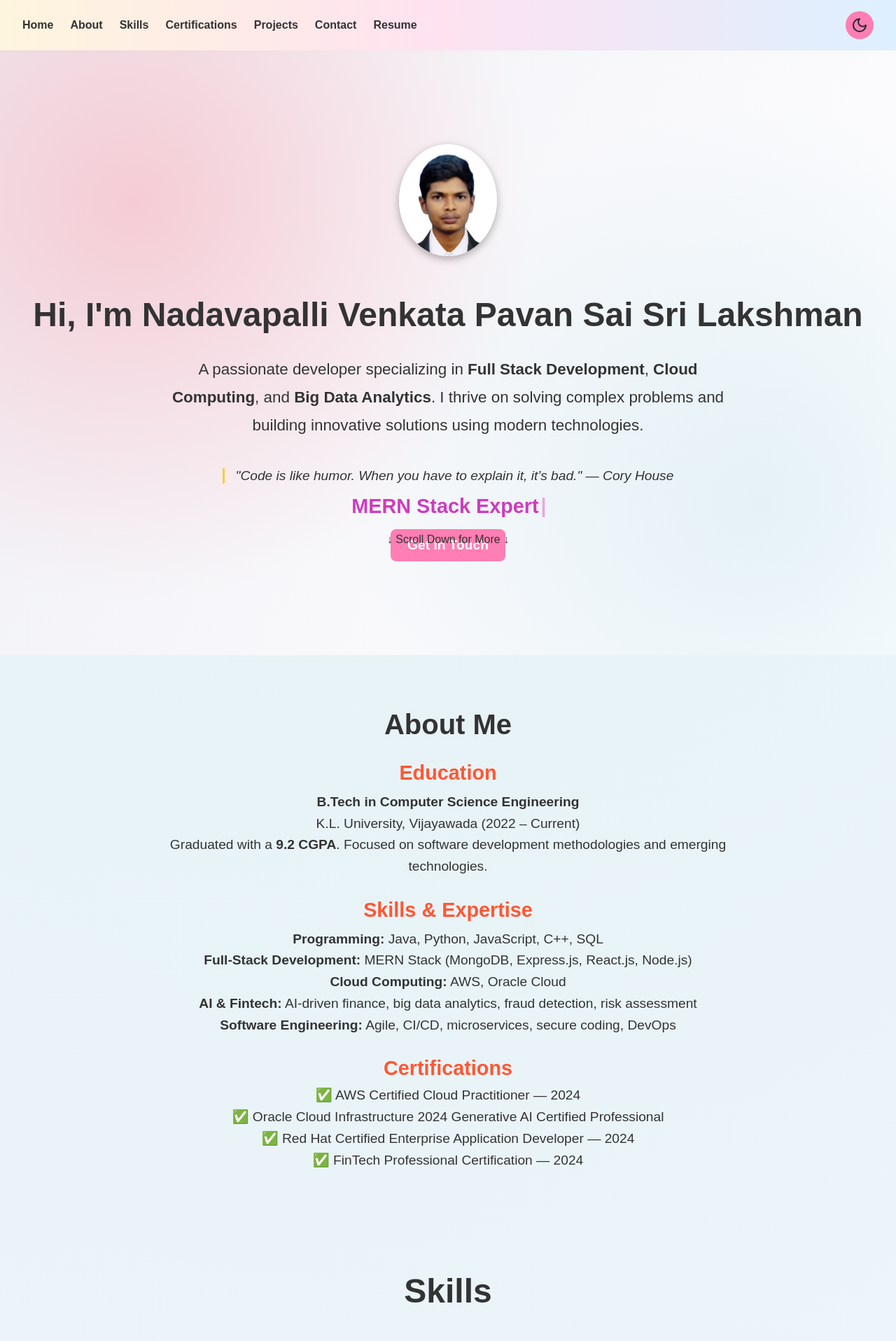
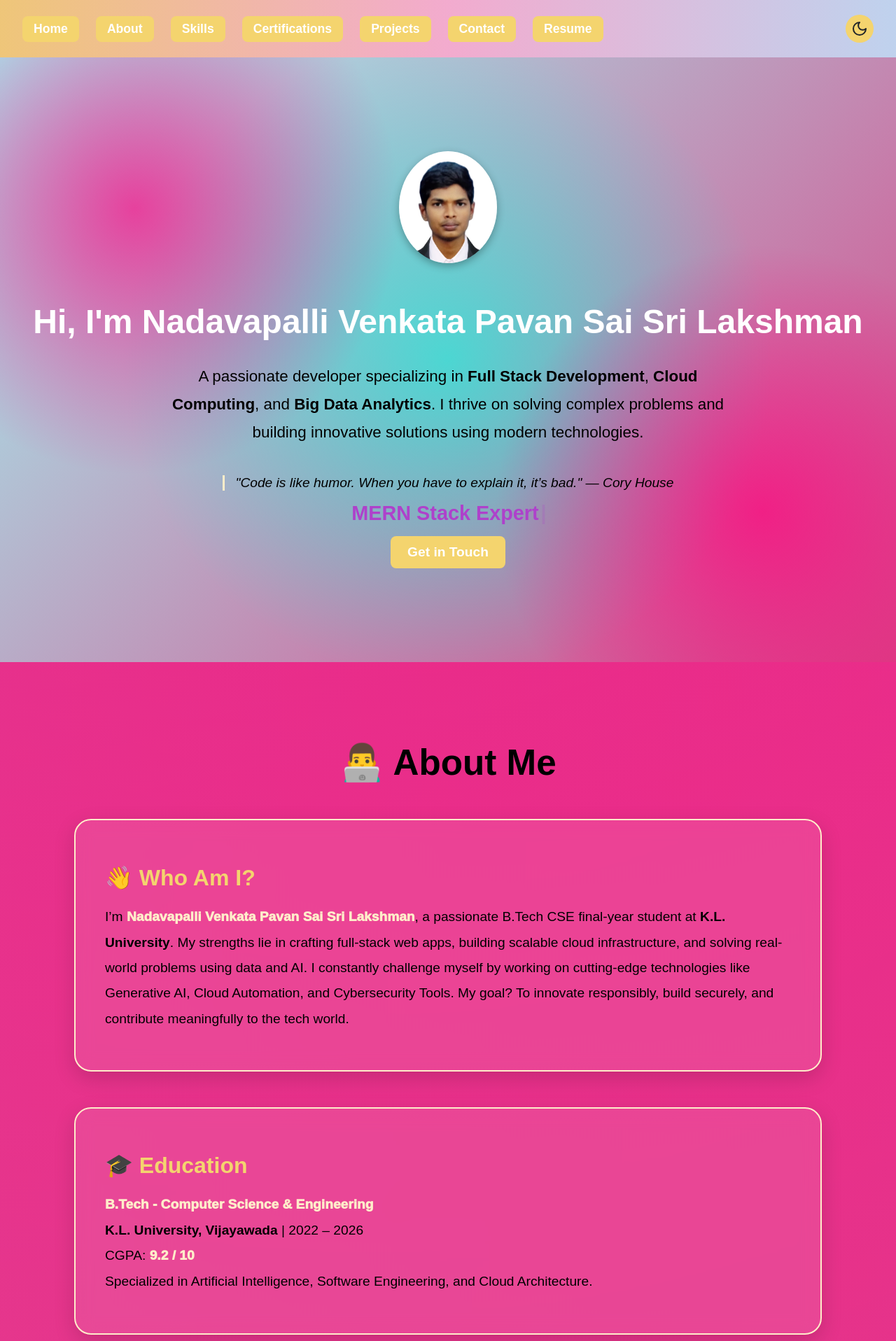
Before and after one commit to LAKSHMAN-NADAVAPALLI/Lakshman_portfolio, a React (Create React App) app in the folder my-portfolio/: page / in a window 1280 px wide. Shown: the top 1916 px of the page at 70% size. Built offline with nearby package versions, Linux system fonts and the light colour scheme.

Commit message:
Preview update of portfolio for review

```diff
--- a/my-portfolio/public/index.html
+++ b/my-portfolio/public/index.html
@@ -2,7 +2,7 @@
 <html lang="en">
   <head>
     <meta charset="utf-8" />
-    <link rel="icon" href="%PUBLIC_URL%my_resume_photo-removebg-preview(1).png" />
+    <link rel="icon" href="%PUBLIC_URL%final_favicon_32x32.png" />
     <meta name="viewport" content="width=device-width, initial-scale=1" />
     <meta name="theme-color" content="#000000" />
     <meta
--- a/my-portfolio/src/App.js
+++ b/my-portfolio/src/App.js
@@ -1,6 +1,8 @@
 import React, { useState, useMemo, useEffect } from "react";
 import { Routes, Route, Navigate } from "react-router-dom";
 import styled, { ThemeProvider, createGlobalStyle } from "styled-components";
+
+// Import components and pages
 import Navbar from "./components/Navbar";
 import Home from "./pages/Home";
 import About from "./pages/About";
@@ -10,55 +12,10 @@ import Projects from "./pages/Projects";
 import Contact from "./pages/Contact";
 import Resume from "./pages/Resume";
 
-// 🎨 Themes for Light and Dark Modes
-// lightTheme.js
-// lightTheme.js
-export const lightTheme = {
-  mode: "light",
- background: `
-   radial-gradient(circle at 15% 25%, rgba(251, 131, 149, 0.35) 0%, transparent 45%),
-    radial-gradient(circle at 85% 75%, rgba(173, 216, 230, 0.3) 0%, transparent 45%),
-    linear-gradient(120deg, rgba(240, 240, 245, 0.92) 0%, rgba(255, 255, 255, 0.98) 100%);
+// ✅ Import themes from your separate file
+import { lightTheme, darkTheme } from "./themes";
 
-
-`,
-
-
-
-navBackground: `linear-gradient(to right, rgba(255, 245, 220, 0.95), rgba(255, 225, 240, 0.95), rgba(220, 240, 255, 0.95))`,
-
-
-
-  textColor: "#1c1c1c",
-  buttonBg: "#ff7eb3",
-  buttonTextColor: "#ffffff",
-  accent: "#f4d03f",
-  skillCardBg: "#ffffff",
-  skillTextColor: "#000000",
-  hoverBgColor: "#e0f7fa", // soft aqua blue – vibrant but not harsh
-hoverTextColor: "#0d47a1", // deep blue – readable, professional
-};
-
-// darkTheme.js
-export const darkTheme = {
-  mode: "dark",
-  background: "#121212",
-  navBackground: "#1c1c1c",
-  text: "#ffffff",
-
-  buttonBg: "#bb86fc",
-  buttonText: "#121212",
-  accent: "#9a67ea",
-  skillCardBg: "#1e1e1e", // Dark background for skill cards
-  skillTextColor: "#ffffff", // White text for skill cards
-  hoverBgColor: "#2d2d2d", // elegant dark grey – subtle elevation
-hoverTextColor: "#80d8ff", // neon light blue – eye-catching on dark
-
-
-};
-
-
-// 📌 Global Styles for Consistency
+// 🌐 Global styles
 const GlobalStyle = createGlobalStyle`
   @keyframes moveGradient {
     0% { background-position: 0% 0%; }
@@ -71,38 +28,63 @@ const GlobalStyle = createGlobalStyle`
     padding: 0;
     font-family: 'Poppins', sans-serif;
     background: ${(props) => props.theme.background};
-    background-size: ${(props) =>
-      props.theme.mode === "light" ? "400% 400%" : "auto"};
-    animation: ${(props) =>
-      props.theme.mode === "light" ? "moveGradient 15s ease infinite" : "none"};
-    color: ${(props) => props.theme.text};
+    background-size: ${(props) => props.theme.mode === "light" ? "400% 400%" : "auto"};
+    animation: ${(props) => props.theme.mode === "light" ? "moveGradient 15s ease infinite" : "none"};
+    color: ${(props) => props.theme.textColor || props.theme.text};
     transition: all 0.5s ease-in-out;
   }
 `;
 
+// Layout containers
 const Container = styled.div`
   min-height: 100vh;
   display: flex;
   flex-direction: column;
 `;
 
+const ContentWrapper = styled.div`
+  flex: 1;
+`;
+
+const Footer = styled.footer`
+  background: ${(props) =>
+    props.theme.mode === "light"
+      ? `linear-gradient(to right, rgba(239, 212, 144, 0.95), rgba(243, 178, 210, 0.95), rgba(189, 219, 243, 0.95))`
+      : "#595555ff"};
+  color: ${(props) => (props.theme.mode === "light" ? "#111" : "#eee")}; /* Darker for light mode */
+  text-align: center;
+  padding: 1rem 0.8rem; /* Increased vertical padding */
+  font-size: 1.5rem;  /* Larger font */
+  font-weight: 1000;   /* Bold text */
+
+  backdrop-filter: blur(5px);
+  border-top: 1px solid rgba(0, 0, 0, 0.1);
+`;
+
+
+
+const FooterText = styled.span`
+  color: #ffff};
+  font-weight: 600;
+`;
+
 function App() {
+  // 🌗 Theme toggle logic with persistence
   const [theme, setTheme] = useState(() => {
     return localStorage.getItem("theme") === "dark" ? darkTheme : lightTheme;
   });
 
-  // Memoize the theme to prevent unnecessary re-renders
   const themeMode = useMemo(() => theme, [theme]);
 
-  // Toggle theme and save preference
   const toggleTheme = () => {
     const newTheme = theme.mode === "light" ? darkTheme : lightTheme;
     setTheme(newTheme);
     localStorage.setItem("theme", newTheme.mode);
   };
 
+  // Set page title
   useEffect(() => {
-    document.title = "NADAVAPALLI VENKATA PAVAN SAI SRI LAKSHMAN";
+    document.title = "NADAVAPALLI LAKSHMAN";
   }, []);
 
   return (
@@ -110,6 +92,7 @@ function App() {
       <GlobalStyle />
       <Container>
         <Navbar toggleTheme={toggleTheme} />
+        <ContentWrapper>
           <Routes>
             <Route path="/" element={<Home />} />
             <Route path="/about" element={<About />} />
@@ -118,8 +101,12 @@ function App() {
             <Route path="/projects" element={<Projects />} />
             <Route path="/contact" element={<Contact />} />
             <Route path="/resume" element={<Resume />} />
-          <Route path="*" element={<Navigate to="/" />} /> {/* Redirect unknown paths to Home */}
+            <Route path="*" element={<Navigate to="/" />} />
           </Routes>
+        </ContentWrapper>
+        <Footer>
+          &copy; {new Date().getFullYear()} <FooterText> Lakshman's Portfolio </FooterText> | All rights reserved.
+        </Footer>
       </Container>
     </ThemeProvider>
   );
--- a/my-portfolio/src/components/Navbar.js
+++ b/my-portfolio/src/components/Navbar.js
@@ -12,6 +12,7 @@ const Nav = styled.nav`
   justify-content: space-between;
   align-items: center;
   box-shadow: 0px 4px 6px rgba(0, 0, 0, 0.1);
+  min-height: 50px;
 `;
 
 // Styled Nav Links
@@ -20,17 +21,39 @@ const NavLinks = styled.div`
   gap: 1.5rem;
 
   a {
-    color: ${(props) => props.theme.text};
+    position: relative;
     text-decoration: none;
     font-weight: 600;
-    font-size: 1rem;
-    transition: color 0.3s ease;
+    font-size: 1.1rem;
+    padding: 0.5rem 1rem;
+    border-radius: 8px;
+    color: ${(props) => props.theme.buttonTextColor};
+    background: ${(props) => props.theme.buttonBg};
+    transition: all 0.3s ease;
 
     &:hover {
-      color: ${(props) => props.theme.accent};
+      background: ${(props) => props.theme.accent};
+      color: #fff;
+    }
+
+    &::after {
+      content: "";
+      position: absolute;
+      left: 10%;
+      bottom: 6px;
+      width: 0%;
+      height: 2px;
+      background: #fff;
+      transition: width 0.3s ease;
+    }
+
+    &:hover::after {
+      width: 80%;
     }
   }
 `;
+
+
 
 // Styled Theme Toggle Button
 const ThemeButton = styled(motion.button)`
@@ -80,7 +103,7 @@ const Navbar = ({ toggleTheme, themeMode }) => {
         transition={{ type: "spring", stiffness: 200, damping: 15 }}
       >
         {themeMode === "dark" ? (
-          <Sun color="#f4d03f" />
+          <Sun color="#e7c336ff" />
         ) : (
           <Moon color="#212529" />
         )}
--- a/my-portfolio/src/pages/About.js
+++ b/my-portfolio/src/pages/About.js
@@ -1,94 +1,145 @@
 import React from "react";
+import styled from "styled-components";
 import { motion } from "framer-motion";
-import styled from "styled-components";
 
-// Styled Components
-
+// Layout Container
 const Container = styled.div`
-  padding: 50px;
-  text-align: center;
-  max-width: 900px;
+  padding: 80px 20px;
+  max-width: 1200px;
   margin: auto;
-
+  display: flex;
+  flex-direction: column;
+  align-items: center;
 `;
 
 const Title = styled.h1`
-  font-size: 2.5rem;
-  font-weight: bold;
-  margin-bottom: 20px;
+  font-size: 3.2rem;
+  font-weight: 900;
+  margin-bottom: 50px;
+  color: ${(props) => props.theme.textColor};
+  text-align: center;
 `;
 
-const Section = styled.div`
-  margin-top: 30px;
+const Card = styled(motion.div)`
+  background: rgba(255, 255, 255, 0.1);
+  backdrop-filter: blur(12px);
+  border: 2px solid ${(props) => props.theme.accent};
+  color: ${(props) => props.theme.skillTextColor};
+  padding: 36px 42px;
+  border-radius: 24px;
+  box-shadow: 0 10px 30px rgba(0, 0, 0, 0.15);
+  margin-bottom: 50px;
+  width: 100%;
+  max-width: 980px;
+  transition: transform 0.5s ease, box-shadow 0.5s ease;
+
+  &:hover {
+    transform: scale(1.02);
+    box-shadow: 0 18px 40px rgba(0, 0, 0, 0.2);
+  }
 `;
 
 const Subtitle = styled.h2`
-  font-size: 1.8rem;
-  font-weight: bold;
-  margin-bottom: 10px;
-  color: #ff5733;
+  font-size: 2rem;
+  font-weight: 800;
+  color: ${(props) => props.theme.buttonBg};
+  margin-bottom: 16px;
 `;
 
 const Text = styled.p`
   font-size: 1.2rem;
-  line-height: 1.6;
-  margin-top: 10px;
+  line-height: 1.9;
+  color: ${(props) => props.theme.skillTextColor};
+`;
+
+const Highlight = styled.span`
+  color: ${(props) => props.theme.accent};
+  font-weight: 1000;
 `;
 
 const List = styled.ul`
-  list-style: none;
-  padding: 0;
-  margin-top: 10px;
+  padding-left: 20px;
+  margin-top: 12px;
 `;
 
 const ListItem = styled.li`
-  font-size: 1.2rem;
-  margin-bottom: 8px;
+  font-size: 1.15rem;
+  margin-bottom: 12px;
+  list-style: none;
+
+  &:before {
+    content: "🎖️ ";
+    margin-right: 8px;
+    color: ${(props) => props.theme.accent};
+  }
 `;
 
 const About = () => {
   return (
     <Container id="about">
-
       <motion.div
-        initial={{ opacity: 0, x: -50 }}
-        animate={{ opacity: 1, x: 0 }}
+        initial={{ opacity: 0, y: 40 }}
+        whileInView={{ opacity: 1, y: 0 }}
         transition={{ duration: 0.8 }}
       >
-        <Title>About Me</Title>
+        <Title>👨‍💻 About Me</Title>
 
-        {/* Education Section */}
-        <Section>
-          <Subtitle>Education</Subtitle>
+        <Card
+          initial={{ opacity: 0, scale: 0.9, y: 30 }}
+          whileInView={{ opacity: 1, scale: 1, y: 0 }}
+          transition={{ type: "spring", duration: 0.6, delay: 0.1 }}
+        >
+          <Subtitle>👋 Who Am I?</Subtitle>
           <Text>
-            <strong>B.Tech in Computer Science Engineering</strong> <br />
-            K.L. University, Vijayawada (2022 – Current) <br />
-            Graduated with a <strong>9.2 CGPA</strong>. Focused on software development methodologies and emerging technologies.
+            I’m <Highlight>Nadavapalli Venkata Pavan Sai Sri Lakshman</Highlight>, a passionate B.Tech CSE final-year student at <strong>K.L. University</strong>. My strengths lie in crafting full-stack web apps, building scalable cloud infrastructure, and solving real-world problems using data and AI. I constantly challenge myself by working on cutting-edge technologies like Generative AI, Cloud Automation, and Cybersecurity Tools. My goal? To innovate responsibly, build securely, and contribute meaningfully to the tech world.
           </Text>
-        </Section>
+        </Card>
 
-        {/* Skills Section */}
-        <Section>
-          <Subtitle>Skills & Expertise</Subtitle>
+        <Card
+          initial={{ opacity: 0, scale: 0.9, y: 30 }}
+          whileInView={{ opacity: 1, scale: 1, y: 0 }}
+          transition={{ type: "spring", duration: 0.6, delay: 0.2 }}
+        >
+          <Subtitle>🎓 Education</Subtitle>
           <Text>
-            <strong>Programming:</strong> Java, Python, JavaScript, C++, SQL <br />
-            <strong>Full-Stack Development:</strong> MERN Stack (MongoDB, Express.js, React.js, Node.js) <br />
-            <strong>Cloud Computing:</strong> AWS, Oracle Cloud <br />
-            <strong>AI & Fintech:</strong> AI-driven finance, big data analytics, fraud detection, risk assessment <br />
-            <strong>Software Engineering:</strong> Agile, CI/CD, microservices, secure coding, DevOps
+            <Highlight>B.Tech - Computer Science & Engineering</Highlight><br />
+            <strong>K.L. University, Vijayawada</strong> | 2022 – 2026<br />
+            CGPA: <Highlight>9.2 / 10</Highlight><br />
+            Specialized in Artificial Intelligence, Software Engineering, and Cloud Architecture.
           </Text>
-        </Section>
+        </Card>
 
-        {/* Certifications Section */}
-        <Section>
-          <Subtitle>Certifications</Subtitle>
+        <Card
+          initial={{ opacity: 0, scale: 0.9, y: 30 }}
+          whileInView={{ opacity: 1, scale: 1, y: 0 }}
+          transition={{ type: "spring", duration: 0.6, delay: 0.3 }}
+        >
+          <Subtitle>🧠 Technical Toolkit</Subtitle>
+          <Text>
+            <strong>Languages:</strong> Java, Python, JavaScript (ES6+), C++, SQL<br />
+            <strong>Frontend:</strong> ReactJS, Tailwind, Framer Motion, Styled Components<br />
+            <strong>Backend:</strong> Node.js, Express, Spring Boot, MongoDB, MySQL<br />
+            <strong>Cloud & DevOps:</strong> AWS, Oracle Cloud, Docker, GitHub Actions<br />
+            <strong>AI & Data:</strong> Generative AI, Big Data, Pandas, ML Models<br />
+            <strong>Systems:</strong> Linux, Networking, OS Internals, Secure Dev Practices
+          </Text>
+        </Card>
+
+        <Card
+          initial={{ opacity: 0, scale: 0.9, y: 30 }}
+          whileInView={{ opacity: 1, scale: 1, y: 0 }}
+          transition={{ type: "spring", duration: 0.6, delay: 0.4 }}
+        >
+          <Subtitle>🏅 Certifications & Achievements</Subtitle>
           <List>
-            <ListItem>✅ AWS Certified Cloud Practitioner — 2024</ListItem>
-            <ListItem>✅ Oracle Cloud Infrastructure 2024 Generative AI Certified Professional</ListItem>
-            <ListItem>✅ Red Hat Certified Enterprise Application Developer — 2024</ListItem>
-            <ListItem>✅ FinTech Professional Certification — 2024</ListItem>
+            <ListItem>AWS Certified Cloud Practitioner – 2024</ListItem>
+            <ListItem>Oracle Cloud Generative AI Professional – 2024</ListItem>
+            <ListItem>Red Hat Certified Enterprise App Developer – 2024</ListItem>
+            <ListItem>FinTech Professional Certification – 2024</ListItem>
+            <ListItem>400+ DSA Problems Solved (LeetCode, Codeforces)</ListItem>
+            <ListItem>Contributor – Open Source AI/Cloud Projects on GitHub</ListItem>
           </List>
-        </Section>
+        </Card>
       </motion.div>
     </Container>
   );
--- a/my-portfolio/src/pages/Home.js
+++ b/my-portfolio/src/pages/Home.js
@@ -3,19 +3,19 @@ import { Link } from "react-router-dom";
 import styled, { keyframes } from "styled-components";
 import { Link as ScrollLink } from "react-scroll";
 import About from "./About";
-import { Typewriter } from "react-simple-typewriter";
-import profilePic from "../assets/my resume photo.jpg"; // Ensure you have a profile.jpg in the assets folder
 import Projects from "./Projects";
 import Certifications from "./Certifications";
 import Skills from "./Skills";
+import profilePic from "../assets/my resume photo.jpg";
+import { Typewriter } from "react-simple-typewriter";
 
-// Keyframe animation for color transition
+// Animations
 const colorAnimation = keyframes`
-  0% { color: #ff5733; }  /* Red */
-  25% { color: #33ff57; } /* Green */
-  50% { color: #3357ff; } /* Blue */
-  75% { color: #ff33a8; } /* Pink */
-  100% { color: #ff5733; } /* Red */
+  0% { color: #ff5733; }
+  25% { color: #33ff57; }
+  50% { color: #3357ff; }
+  75% { color: #ff33a8; }
+  100% { color: #ff5733; }
 `;
 
 const fadeIn = keyframes`
@@ -23,7 +23,6 @@ const fadeIn = keyframes`
   to { opacity: 1; transform: translateY(0); }
 `;
 
-// Styled Hero Section
 const HeroSection = styled.section`
   display: flex;
   flex-direction: column;
@@ -32,12 +31,11 @@ const HeroSection = styled.section`
   text-align: center;
   height: 100vh;
   background: ${(props) => props.theme.background};
-  color: ${(props) => props.theme.text};
+  color: ${(props) => props.theme.textColor};
   padding: 2rem;
   animation: ${fadeIn} 1s ease-in-out;
 `;
 
-// Styled Profile Image
 const ProfileImage = styled.img`
   width: 140px;
   height: 160px;
@@ -47,56 +45,55 @@ const ProfileImage = styled.img`
   box-shadow: 0px 4px 12px rgba(0, 0, 0, 0.3);
   margin-bottom: 1rem;
   transition: transform 0.3s ease-in-out;
-
   &:hover {
     transform: scale(1.1);
   }
 `;
 
-// Styled Heading
 const Heading = styled.h1`
   font-size: 3rem;
   font-weight: bold;
   margin-bottom: 0.5rem;
+
+  color: #ffffffff;
+
   transition: color 0.3s ease-in-out;
 
   &:hover {
-    color: ${(props) => props.theme.accent};
+
+    color: #fa0000ff;
   }
 `;
 
-// Styled Animated Text
+
 const AnimatedText = styled.span`
   font-size: 1.8rem;
   font-weight: bold;
   animation: ${colorAnimation} 5s infinite alternate ease-in-out;
 `;
 
-// Styled Subheading
 const Subheading = styled.p`
   font-size: 1.4rem;
   font-weight: 300;
   margin-bottom: 1.5rem;
   max-width: 800px;
   line-height: 1.8;
-  color: ${(props) => props.theme.secondaryText};
+  color: ${(props) => props.theme.textColor};
 `;
 
-// Styled Quote
 const Quote = styled.blockquote`
   font-size: 1.2rem;
   font-style: italic;
-  color: ${(props) => props.theme.mutedText};
+  color: ${(props) => props.theme.textColor};
   margin: 1rem 0;
   border-left: 3px solid ${(props) => props.theme.accent};
   padding-left: 1rem;
 `;
 
-// Styled Button
 const CTAButton = styled(Link)`
   display: inline-block;
   background: ${(props) => props.theme.buttonBg};
-  color: ${(props) => props.theme.buttonText};
+  color: ${(props) => props.theme.buttonTextColor};
   padding: 0.75rem 1.5rem;
   font-size: 1.2rem;
   font-weight: bold;
@@ -111,12 +108,11 @@ const CTAButton = styled(Link)`
   }
 `;
 
-// Styled Scroll Down Indicator
 const ScrollDown = styled.div`
   position: absolute;
   bottom: 20px;
   font-size: 1rem;
-  color: ${(props) => props.theme.mutedText};
+  color: ${(props) => props.theme.textColor};
   animation: fadeIn 2s infinite;
   cursor: pointer;
 
@@ -162,17 +158,15 @@ const Home = () => {
         <CTAButton to="/contact">Get in Touch</CTAButton>
 
         <ScrollDown>
-  <ScrollLink to="about" smooth={true} duration={500}>
-    ↓ Scroll Down for More ↓
-  </ScrollLink>
+          <ScrollLink to="about" smooth={true} duration={500}></ScrollLink>
         </ScrollDown>
+      </HeroSection>
 
-    </HeroSection>
+      {/* Other sections */}
       <About />
-     <Skills/>
-     <Projects/>
-     <Certifications/>
-
+      <Skills />
+      <Projects />
+      <Certifications />
     </>
   );
 };
--- a/my-portfolio/src/pages/Skills.js
+++ b/my-portfolio/src/pages/Skills.js
@@ -1,12 +1,12 @@
 import React from "react";
 import { motion } from "framer-motion";
-import styled from "styled-components";
+import styled, { useTheme } from "styled-components";
 import {
   FaReact, FaNodeJs, FaPython, FaJava, FaAws, FaDocker, FaLinux, FaWindows, FaGit
 } from "react-icons/fa";
 import {
   SiMongodb, SiJavascript, SiCplusplus, SiCss3, SiMysql, SiPostgresql, SiDjango,
-  SiJirasoftware, SiTableau, SiKubernetes, SiOracle, SiHtml5, SiTailwindcss
+  SiTableau, SiKubernetes, SiOracle, SiHtml5, SiTailwindcss
 } from "react-icons/si";
 
 // Styled Components
@@ -21,12 +21,13 @@ const Title = styled.h1`
   font-size: 3rem;
   font-weight: bold;
   margin-bottom: 40px;
+  color: ${(props) => props.theme.skillTextColor}; // ✅ Dark mode text fix
 `;
 
 const CategoryTitle = styled.h2`
   font-size: 2rem;
   margin: 40px 0 20px;
-  color: ${(props) => props.theme.skillTextColor};
+  color: ${(props) => props.theme.skillTextColor}; // ✅ Dark mode text fix
 `;
 
 const SkillsGrid = styled.div`
@@ -57,29 +58,8 @@ const SkillCard = styled(motion.div)`
   &:hover {
     transform: scale(1.1) translateY(-10px);
     box-shadow: 0 12px 24px rgba(0, 0, 0, 0.2);
-    background-color: ${(props) => props.theme.hoverBgColor}; // Change hover background color
-    color: ${(props) => props.theme.hoverTextColor}; // Change hover text color
-  }
-
-
-
-
-  /* Animation on load */
-  initial={{ opacity: 0, y: 20 }}
-  animate={{ opacity: 1, y: 0 }}
-  transition={{ delay: 0.2 }}
-
-  /* Keyframes for the slight hover animation */
-  @keyframes hover-move {
-    0% {
-      transform: scale(1) translateY(0);
-    }
-    50% {
-      transform: scale(1.05) translateY(-5px);
-    }
-    100% {
-      transform: scale(1.1) translateY(-10px);
-    }
+    background-color: ${(props) => props.theme.hoverBgColor};
+    color: ${(props) => props.theme.hoverTextColor};
   }
 `;
 
@@ -109,23 +89,25 @@ const skillsData = {
     { name: "Oracle Cloud", icon: <SiOracle size={40} color="#F80000" /> }
   ],
   "Languages": [
-    { name: "C", icon: <SiCplusplus size={40} color="#A8B9CC" /> }, // Reuse C++ icon for C
+    { name: "C", icon: <SiCplusplus size={40} color="#A8B9CC" /> }, // Using C++ icon for C
     { name: "C++", icon: <SiCplusplus size={40} color="#00599C" /> },
     { name: "Java", icon: <FaJava size={40} color="#007396" /> },
     { name: "Python", icon: <FaPython size={40} color="#3776AB" /> },
-    { name: "JavaScript", icon: <SiJavascript size={40} color="#F7DF1E" /> },
-    { name: "R", icon: <SiPostgresql size={40} color="#276DC3" /> } // No R icon, using PostgreSQL blue
+    { name: "JavaScript", icon: <SiJavascript size={40} color="#F7DF1E" /> }
   ],
   "Tools": [
     { name: "Git", icon: <FaGit size={40} color="#F05032" /> },
     { name: "Windows", icon: <FaWindows size={40} color="#0078D6" /> },
     { name: "Linux", icon: <FaLinux size={40} color="#FCC624" /> },
-    { name: "Jira", icon: <SiJirasoftware size={40} color="#0052CC" /> },
     { name: "Tableau", icon: <SiTableau size={40} color="#E97627" /> }
   ]
 };
 
 const Skills = () => {
+   // 🔥 Dynamic theme detection (dark/light)
+   const theme = useTheme();
+console.log("Current theme mode:", theme.mode);
+
   return (
     <Container>
       <motion.div
@@ -134,7 +116,6 @@ const Skills = () => {
         transition={{ duration: 0.6 }}
       >
         <Title>Skills</Title>
-
         {Object.entries(skillsData).map(([category, skills], index) => (
           <div key={category}>
             <CategoryTitle>{category}</CategoryTitle>
--- /dev/null
+++ b/my-portfolio/src/themes.js
@@ -0,0 +1,48 @@
+// src/themes.js
+
+export const lightTheme = {
+  mode: "light",
+  background: `
+    radial-gradient(circle at 15% 25%, rgba(255, 4, 130, 0.7) 0%, transparent 30%), // Soft pinkish-white
+    radial-gradient(circle at 85% 75%, rgba(255, 4, 125, 0.7) 0%, transparent 30%), // Gentle greenish-white
+    radial-gradient(circle at 50% 50%, rgba(0, 255, 225, 0.6) 0%, transparent 60%), // Light lavender
+    linear-gradient(135deg, #a2f4f3ff 0%, #d94085ff 100%) // Base gradient from a soft blue to a gentle rose
+  `,
+
+
+
+
+  navBackground: `linear-gradient(to right, rgba(239, 206, 120, 0.95), rgba(243, 178, 210, 0.95), rgba(189, 219, 243, 0.95))`,
+  textColor: "#000000ff",
+  buttonBg: " #f4d46eff",
+  buttonTextColor: "#ffffff",
+  accent: "#feedca ",
+  skillCardBg: "#ffffff",
+  skillTextColor: "#000000",
+  hoverBgColor: "#e0f7fa",
+  hoverTextColor: "#0d47a1",
+};
+
+export const otherLightTheme = {
+  ...lightTheme,
+  background: "#f8f9fa",
+  skillCardBg: "#ffffff",
+  skillTextColor: "#000000",
+};
+
+export const darkTheme = {
+  mode: "dark",
+  background: "#121212",
+  navBackground: "#3a3838ff",
+  text: "#ffffff",
+
+  buttonBg: "#bb86fc",
+  buttonText: "#121212",
+  accent: "#9a67ea",
+  skillCardBg: "#1e1e1e", // Dark background for skill cards
+  skillTextColor: "#ffffff", // White text for skill cards
+  hoverBgColor: "#2d2d2d", // elegant dark grey – subtle elevation
+hoverTextColor: "#80d8ff", // neon light blue – eye-catching on dark
+
+
+};
```
Also changed, not shown: my-portfolio/src/pages/Certifications.js (+46 -40 lines), my-portfolio/src/pages/Projects.js (+86 -57 lines), my-portfolio/src/pages/Resume.js (+18 -20 lines), my-portfolio/public/final_favicon_32x32.png (added), 1 other file (tests, documents, lock files or other folders). Lines whose indentation alone changed are shown as unchanged.
